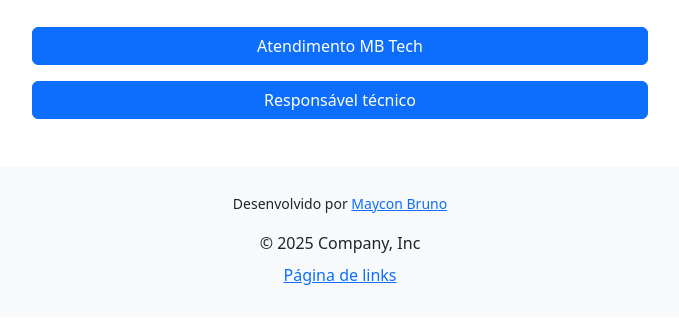
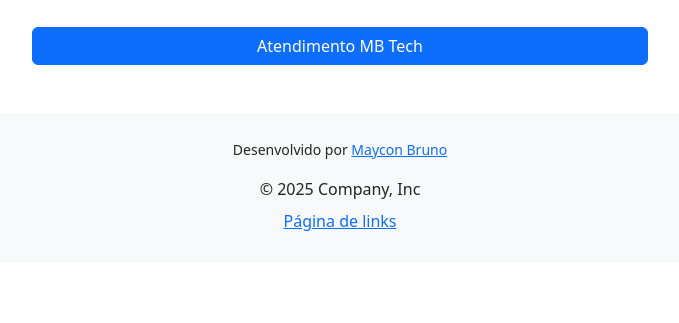
Before and after one commit to MayconBruno7/mbtech7, a plain HTML site: page index.html in a window 1280 px wide. Shown: the part 445-768 px from the top of the page, without its empty margins (300-979 px from the left). Drawn offline with nearby package versions, Linux system fonts and the light colour scheme.

Commit message:
Update index.html

```diff
--- a/index.html
+++ b/index.html
@@ -27,7 +27,7 @@
 
 			<div class="mb-5">
 				<p><a class="btn btn-primary w-100" href="https://api.whatsapp.com/send/?phone=32984924071&text=Ol%C3%A1,+preciso+de+suporte+t%C3%A9cnico.+Poderia+me+ajudar%3F&type=phone_number&app_absent=0" target="_blank">Atendimento MB Tech</a></p>
-				<p><a class="btn btn-primary w-100" href="./responsavelTecnico.html">Responsável técnico</a></p>
+				<!-- <p><a class="btn btn-primary w-100" href="./responsavelTecnico.html">Responsável técnico</a></p>-->
 				<!-- <p><a class="btn btn-primary w-100" href="https://example.net">A Third Link</a></p> -->
 			</div>
 
```
